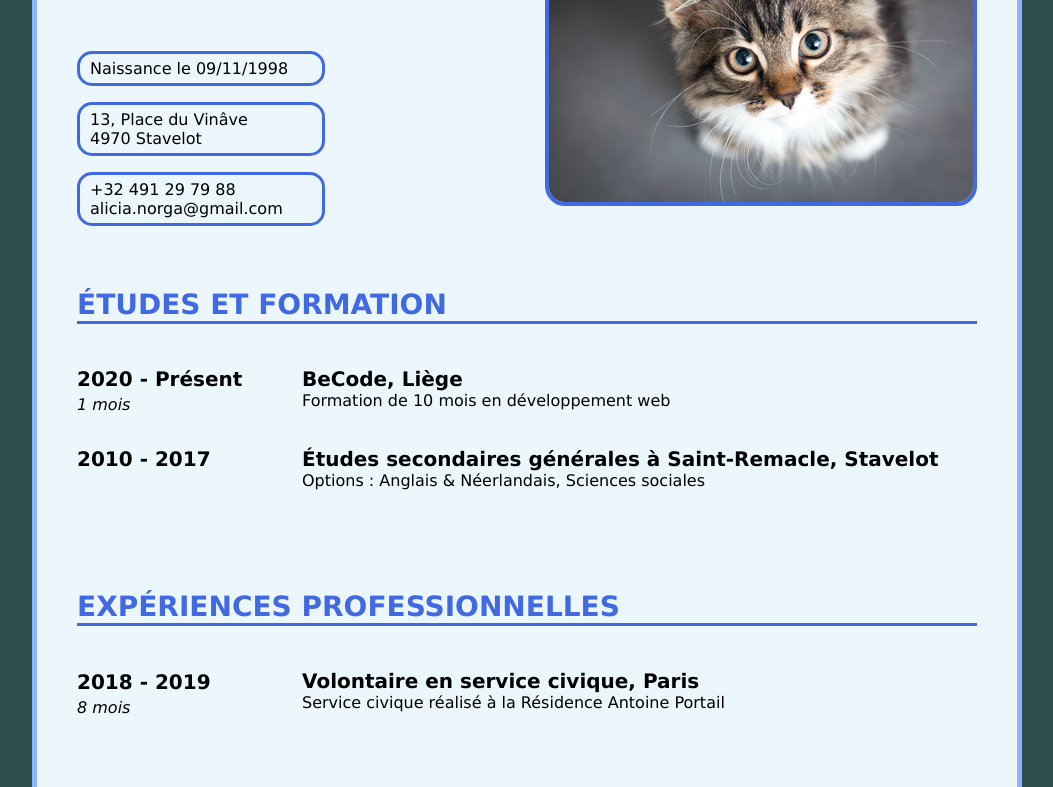
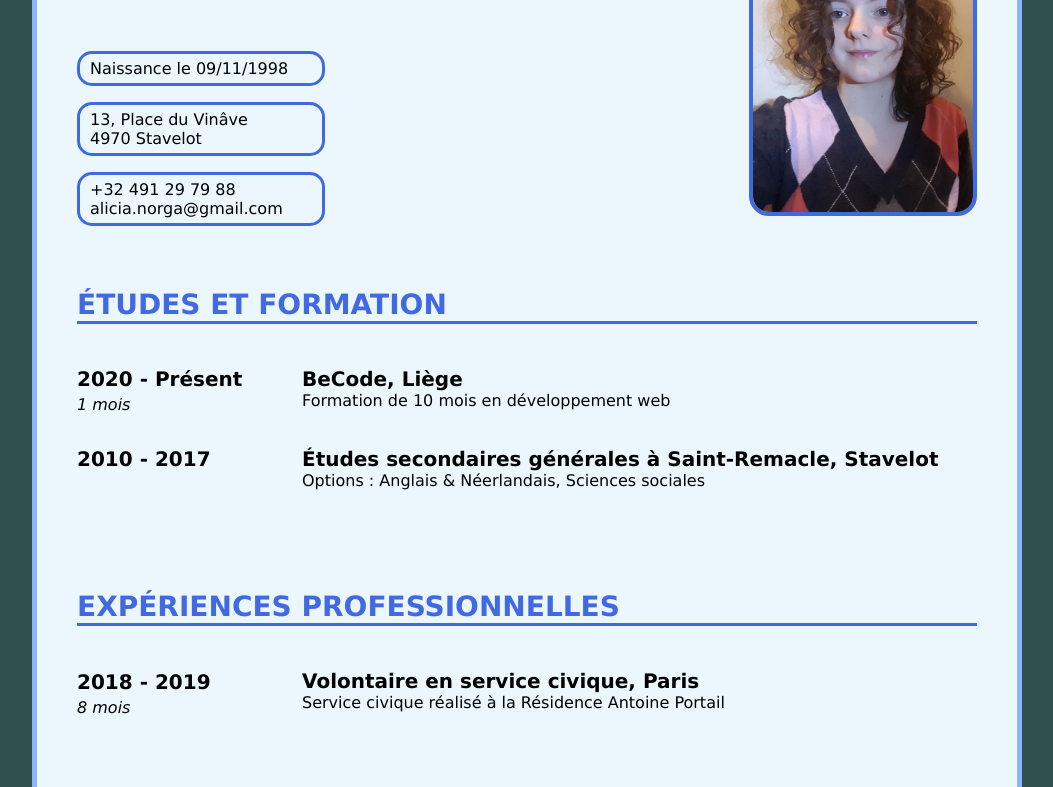
Before and after one commit to Argonys/Mon-CV, a plain HTML site: page index.html in a window 1280 px wide. Shown: the part 160-947 px from the top of the page, without its empty margins (113-1166 px from the left). Drawn offline with Linux system fonts and the light colour scheme.

Commit message:
modif photo

```diff
--- a/index.html
+++ b/index.html
@@ -9,7 +9,7 @@
         <div class="page">
             <div class="infoetphoto">
                 <div class="photo">
-                    <img src="chat.jpeg" alt="Photo Alicia Norga">
+                    <img src="1photo.jpg" alt="Photo Alicia Norga" />
                 </div>
                 <div class="info">
                     <h1>Alicia Norga</h1><br />
--- a/style.css
+++ b/style.css
@@ -1,5 +1,9 @@
 body {
     background-color: darkslategray;
+}
+
+img {
+    width: 220px;
 }
 
 .page {
```
Also changed, not shown: 1photo.jpg (added), chat.jpeg (deleted).
